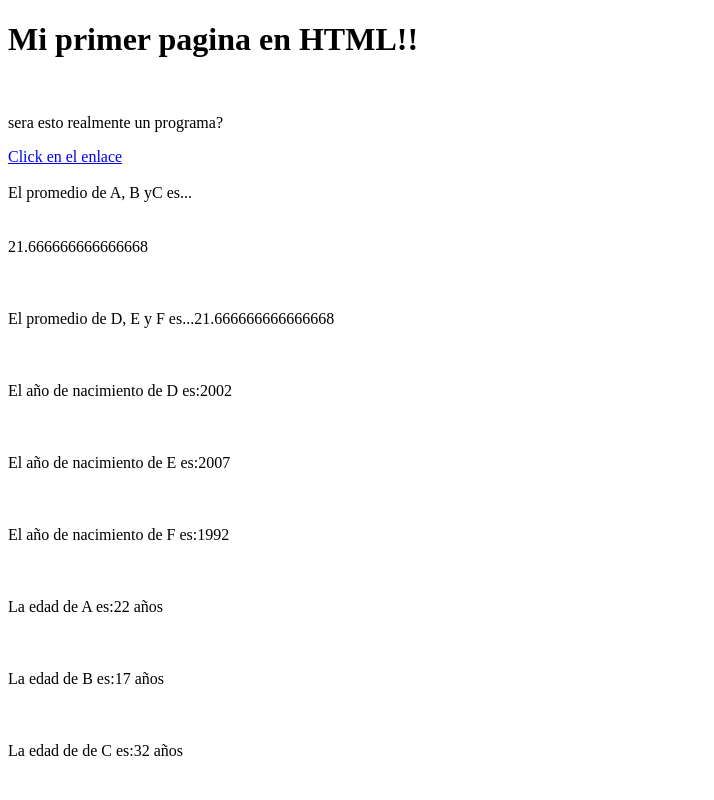
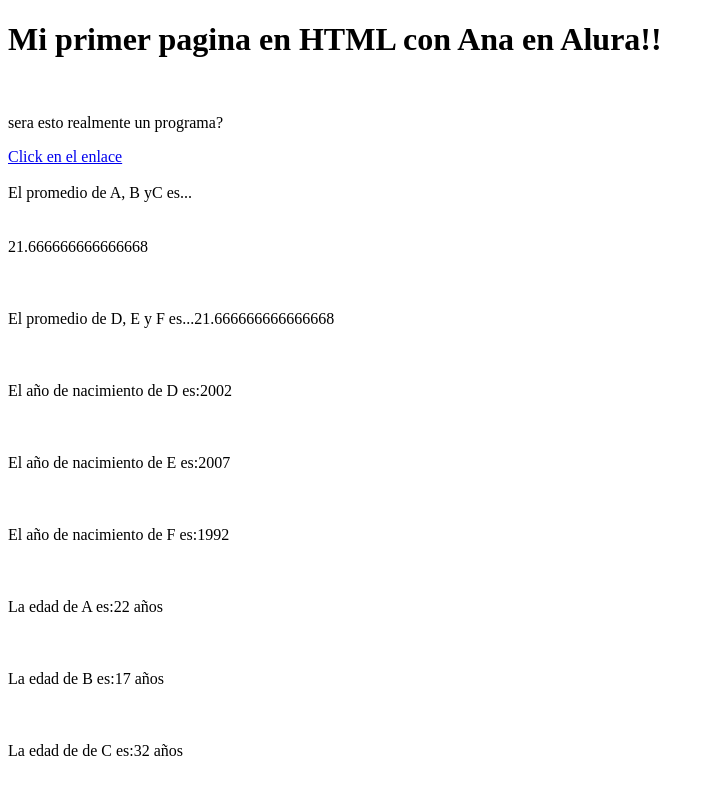
Before and after one commit to ibiza123asd/alura-git, a plain HTML site: page index.html in a window 1280 px wide. Shown: the top 800 px of the page, without its empty margins (0-714 px from the left). Drawn offline with Linux system fonts and the light colour scheme.

Commit message:
Renombrando titulo

```diff
--- a/index.html
+++ b/index.html
@@ -13,7 +13,7 @@ alert("Esto si es lenguaje de programación");
         <meta name="viewport" content="width=device-width, initial-scale=1.0">
     </head>
     <body>
-        <h1>Mi primer pagina en HTML!!</h1>
+        <h1>Mi primer pagina en HTML con Ana en Alura!!</h1>
         <br>
         <p>sera esto realmente un programa?</p>
         <a href="https://www.youtube.com/watch?v=ZhXdFO6SxQ4">
```
